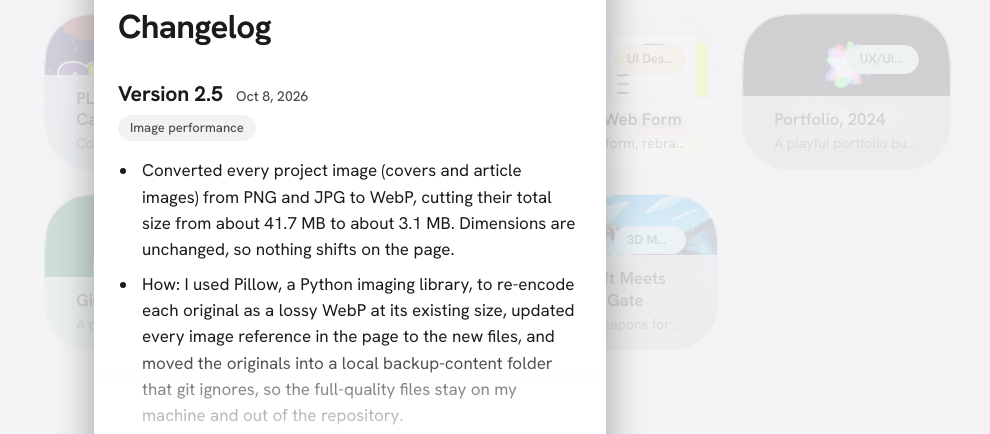
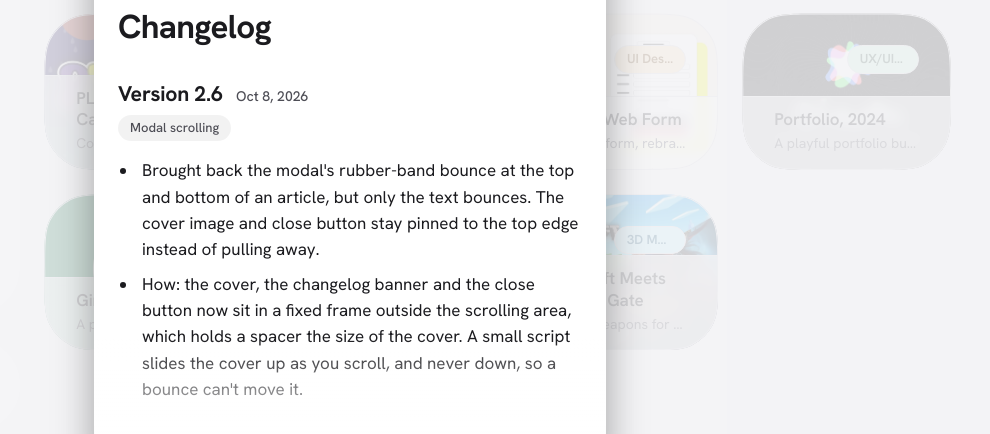
Before and after one commit to glawenlafleur/glawenlafleur.github.io, a plain HTML site: page index.html in a window 1280 px wide. Both pictures are taken after a click on the link "Changelog". Shown: the part 295-729 px from the top of the page, 290-1280 px from the left. Drawn offline with Linux system fonts and the light colour scheme.

Commit message:
Add v2.6 changelog for the modal scrolling change
Co-Authored-By: Claude Sonnet 5.5 <noreply@anthropic.com>

```diff
--- a/index.html
+++ b/index.html
@@ -626,9 +626,15 @@
     </main>
 
     <footer class="site-footer">
-      <p>&copy; 2026 Glawen LaFleur. All rights reserved. Client names, logos and original materials belong to their owners. <span class="site-footer__end"><a class="site-footer__link" href="#changelog" aria-haspopup="dialog">Changelog</a> <span aria-hidden="true">&bull;</span> <span class="site-footer__version">v2.5</span></span></p>
+      <p>&copy; 2026 Glawen LaFleur. All rights reserved. Client names, logos and original materials belong to their owners. <span class="site-footer__end"><a class="site-footer__link" href="#changelog" aria-haspopup="dialog">Changelog</a> <span aria-hidden="true">&bull;</span> <span class="site-footer__version">v2.6</span></span></p>
 
       <div class="project__body changelog" id="changelog">
+        <h3>Version 2.6 <span class="changelog__date">Oct 8, 2026</span></h3>
+        <p class="changelog__summary"><span class="chip">Modal scrolling</span></p>
+        <ul>
+          <li>Brought back the modal's rubber-band bounce at the top and bottom of an article, but only the text bounces. The cover image and close button stay pinned to the top edge instead of pulling away.</li>
+          <li>How: the cover, the changelog banner and the close button now sit in a fixed frame outside the scrolling area, which holds a spacer the size of the cover. A small script slides the cover up as you scroll, and never down, so a bounce can't move it.</li>
+        </ul>
         <h3>Version 2.5 <span class="changelog__date">Oct 8, 2026</span></h3>
         <p class="changelog__summary"><span class="chip">Image performance</span></p>
         <ul>
```
